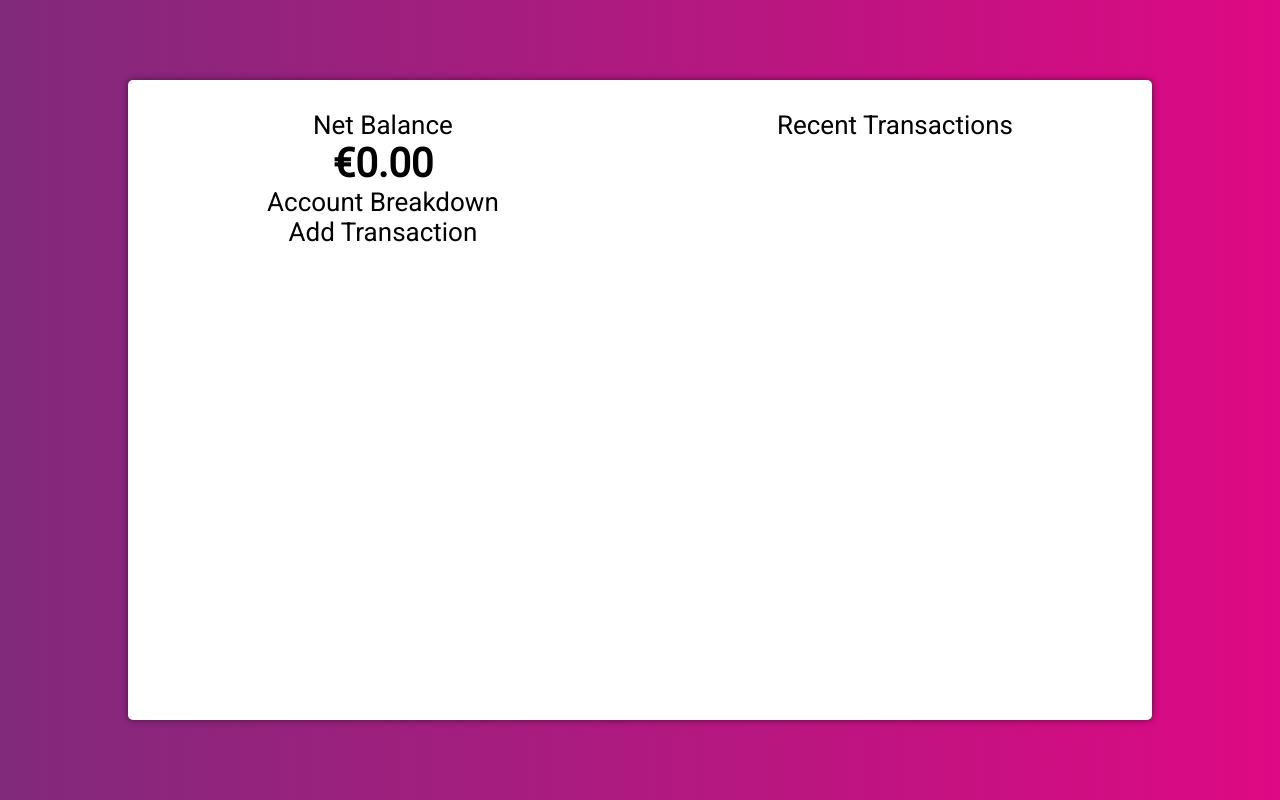
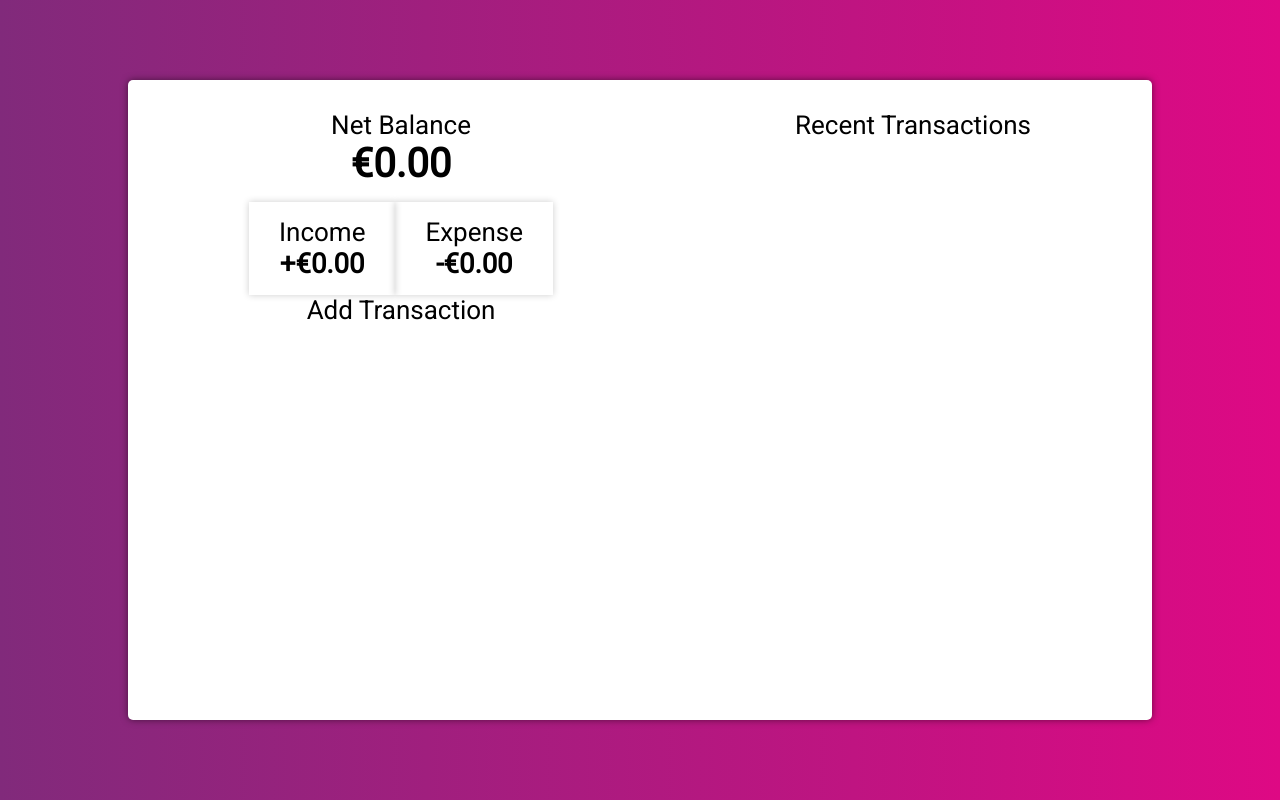
Before and after one commit to dufferbrady/mern-expense-tracker, a React (Create React App) app: page / in a window 1280 px wide. Built offline with nearby package versions, Linux system fonts and the light colour scheme.

Commit message:
added transaction history breakdown component

```diff
--- a/src/App.css
+++ b/src/App.css
@@ -42,3 +42,24 @@
   flex-grow: 1;
   margin: 30px 10px;
 }
+
+.breakdown {
+  display: flex;
+  flex-direction: row;
+  justify-content: center;
+  margin-top: 15px;
+}
+
+.breakdown-blockA {
+  display: flex;
+  flex-direction: column;
+  box-shadow: 0 0px 7px 0 rgba(0, 0, 0, 0.2);
+  padding: 15px 30px;
+}
+
+.breakdown-blockB {
+  display: flex;
+  flex-direction: column;
+  box-shadow: 0 0px 7px 0 rgba(0, 0, 0, 0.2);
+  padding: 15px 30px;
+}
--- /dev/null
+++ b/src/components/Breakdown/Breakdown.js
@@ -0,0 +1,22 @@
+import React from "react";
+
+import "../../App.css";
+
+export default function Breakdown() {
+  return (
+    <div className="breakdown">
+      <div className="breakdown-blockA">
+        <span>Income</span>
+        <span style={{ fontSize: "27.5px" }}>
+          <strong>+€0.00</strong>
+        </span>
+      </div>
+      <div className="breakdown-blockB">
+        <span>Expense</span>
+        <span style={{ fontSize: "27.5px" }}>
+          <strong>-€0.00</strong>
+        </span>
+      </div>
+    </div>
+  );
+}
--- a/src/components/Paper/Paper.js
+++ b/src/components/Paper/Paper.js
@@ -2,13 +2,14 @@ import React from "react";
 
 import "../../App.css";
 import Balance from "../Balance/Balance";
+import Breakdown from "../Breakdown/Breakdown";
 
 export default function Paper() {
   return (
     <div className="Paper">
       <div className="Paper-SideA">
         <Balance />
-        <div>Account Breakdown</div>
+        <Breakdown />
         <div>Add Transaction</div>
       </div>
       <div className="Paper-SideB">
```
